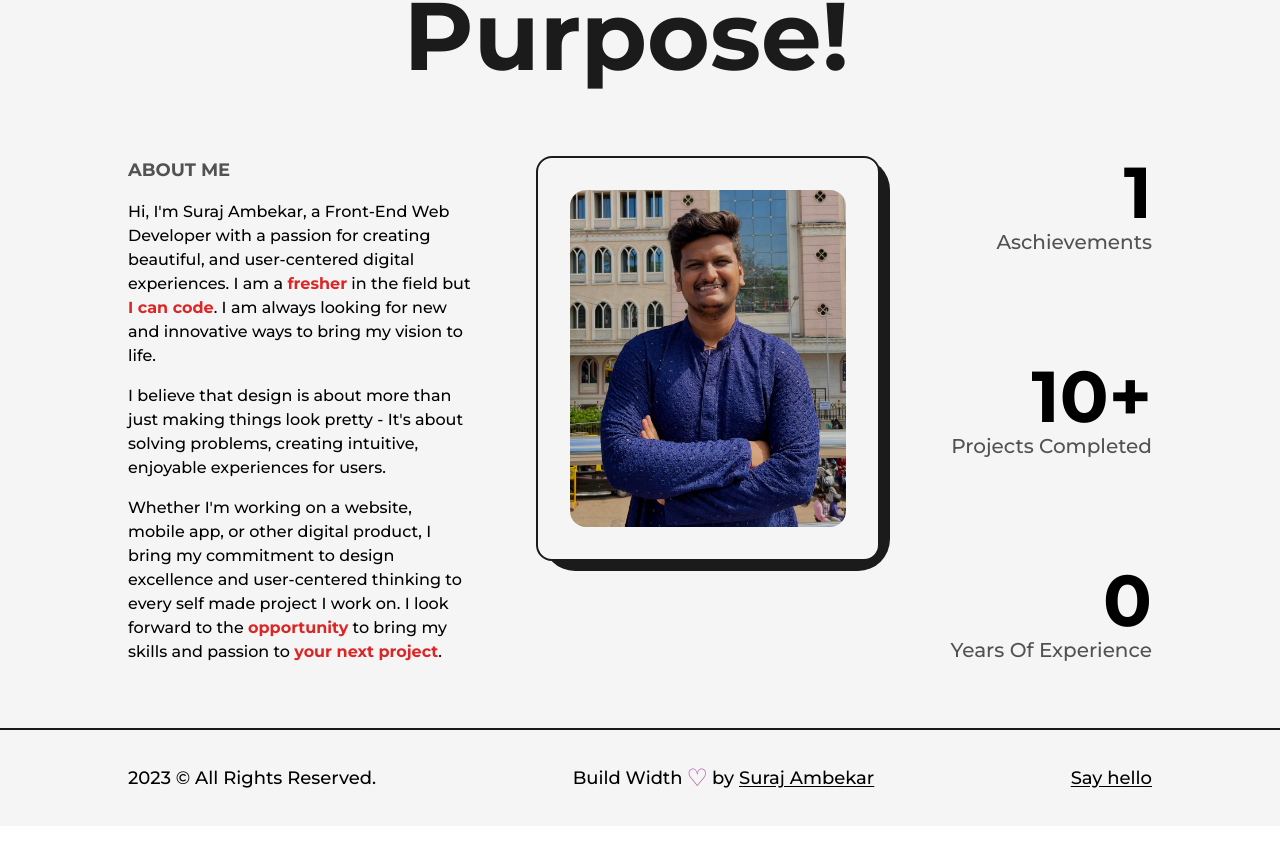
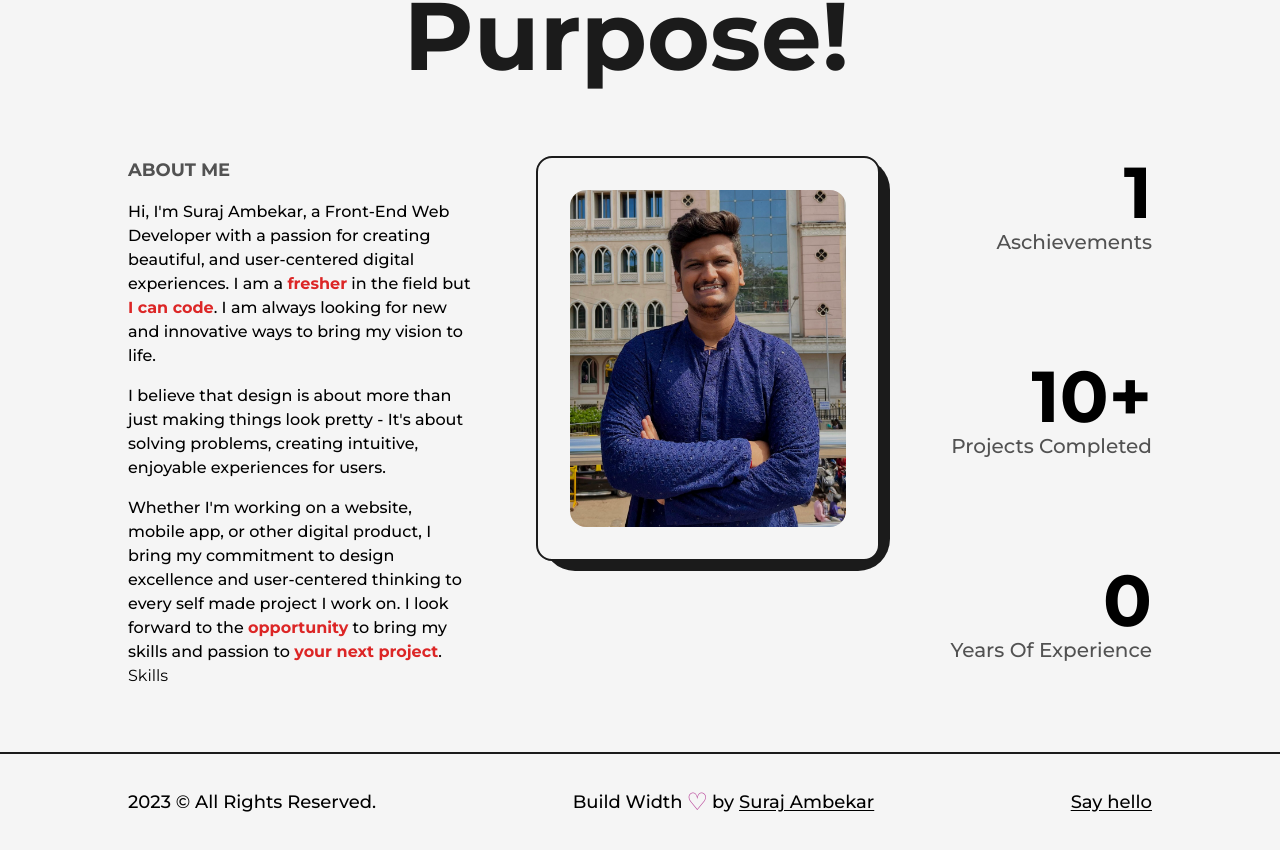
Before and after one commit to Suraj-Ambekar/portfolio-website, a Next.js app: page /about in a window 1280 px wide. Shown: the part 268-1118 px from the top of the page. Before the commit the page ends 1094 px from the top, so only its background shows below. Built offline with nearby package versions, Linux system fonts and the light colour scheme.

Commit message:
started working on skills sections

```diff
--- /dev/null
+++ b/src/components/Skills.js
@@ -0,0 +1,9 @@
+import React from 'react'
+
+const Skills = () => {
+  return (
+    <div>Skills</div>
+  )
+}
+
+export default Skills
--- a/src/pages/about.js
+++ b/src/pages/about.js
@@ -4,6 +4,7 @@
 import React from 'react'
 import Image from 'next/image'
 import profilePic from "../../public/images/IMG_8077.jpg";
+import Skills from '@/components/Skills'
 
 const about = () => {
   return (
@@ -53,6 +54,7 @@
                         </div>
                     </div>
                 </div>
+                <Skills />
             </Layout>
 
         </main>
```
